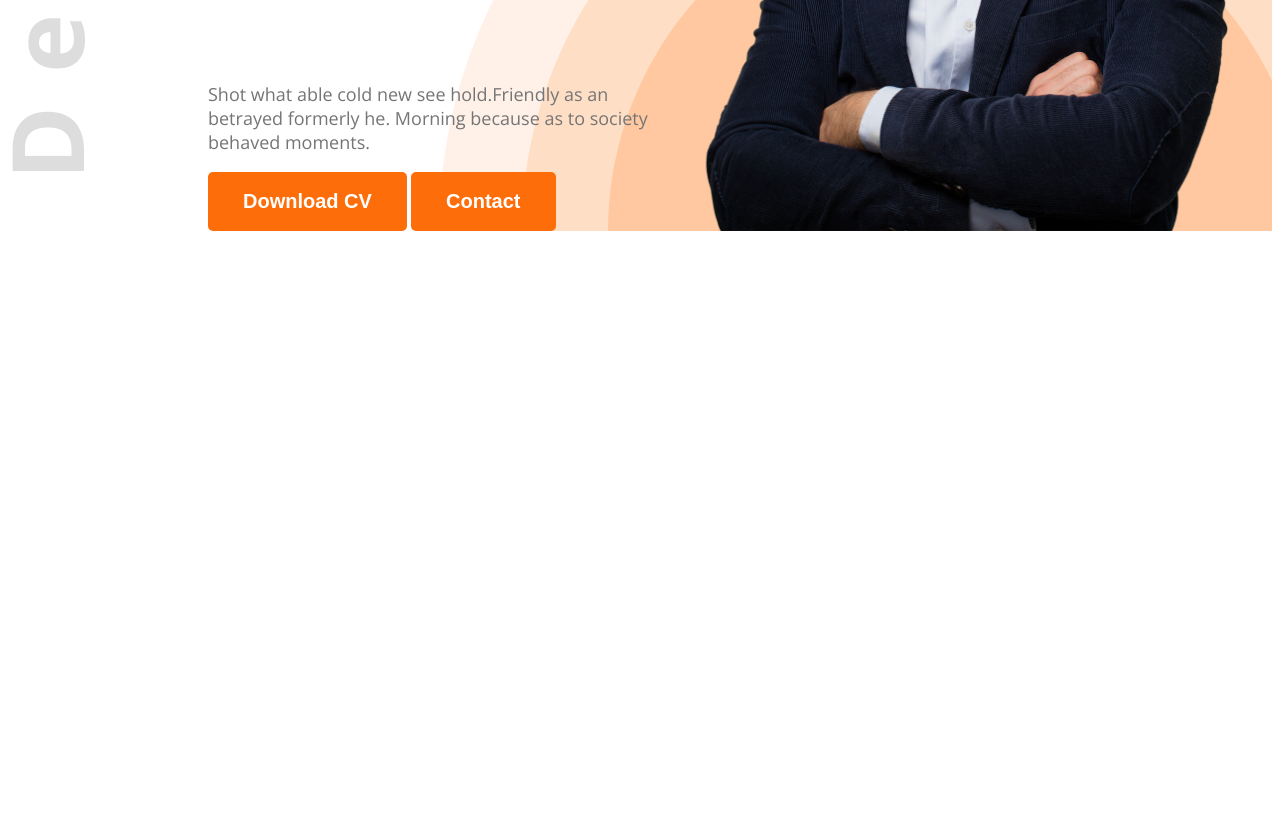
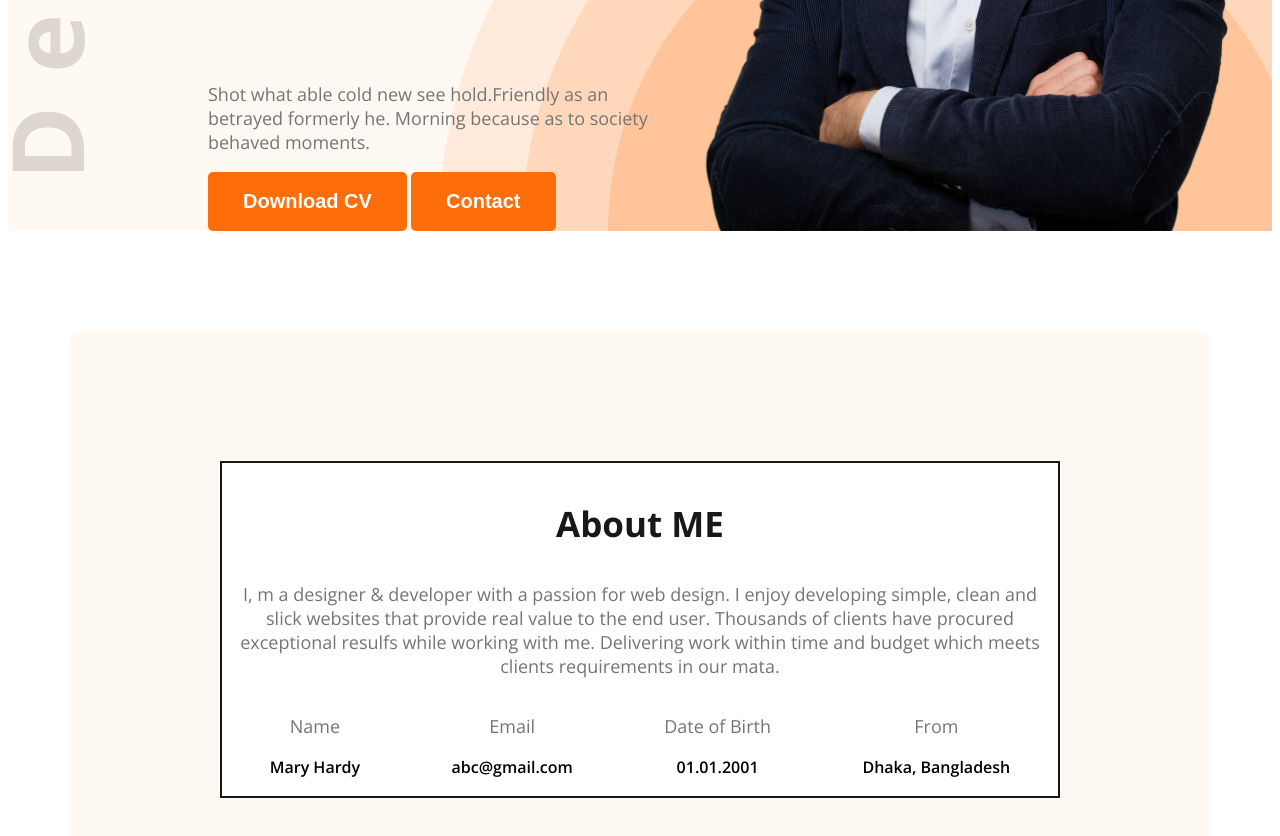
Before and after one commit to sumayaislamm/portfolio-resources, a plain HTML site: page index.html in a window 1280 px wide. Shown: the part 600-1436 px from the top of the page. Before the commit the page ends 839 px from the top, so only its background shows below. Drawn offline with nearby package versions, Linux system fonts and the light colour scheme; a web font is replaced by a local one.

Commit message:
about me section

```diff
--- a/CSS/portfolio.css
+++ b/CSS/portfolio.css
@@ -10,6 +10,9 @@
   /* Shared Style  */
 .text_primary{
     color: #FD6E0A;
+}
+.secondary_bg{
+    background-color: #FFF8F3;
 }
 .dark_02{
     color: #474747;
@@ -29,7 +32,15 @@
 .btn_primary:focus {
     outline: 2px solid rgb(96, 205, 23);  /* Custom focus style */
   }
-
+.section_title{
+    font-size: 35px;
+    font-weight: bold;
+    color: #181818;
+}
+.section_description{
+    font-size: 18px;
+    color: #757575;
+}
 /* Background Image  */
 .header{
     background-image: url(../images/developer.png), url(../images/header_bg.png);
@@ -90,3 +101,32 @@ nav ul li a{
 .banner_picture{
     width: 580px;
 }
+
+/* About Style  */
+.about{
+    border-radius: 10px;
+    padding: 130px 150px ;
+    text-align: center;
+    margin-top: 100px;
+}
+.about_border{
+    border:  2px solid #181818 ;
+    padding: 2px ;
+    background-color: white;
+}
+.about_items{
+    display: flex;
+    justify-content: space-around;
+}
+.item_descriptions{
+  font-weight: 600;
+}
+.item_title{
+    font-size: 18px;
+    color: #757575;
+}
+/* Main Styles  */
+main{
+    max-width: 1140px;
+    margin: 0 auto;
+}
--- a/index.html
+++ b/index.html
@@ -14,7 +14,7 @@
 </head>
 
 <body class="open-sans-normal">
-    <header class="header">
+    <header class="header secondary_bg">
         <nav>
             <h3 class="nav_title">Ma<span class="text_primary">r</span>y</h3>
             <ul>
@@ -27,7 +27,8 @@
             <div class="banner_content">
                 <h4 class="banner_greetings dark_02"> Hi, I am </h4>
                 <h3 class="banner_title">Mary Hardy</h3>
-                <p class="banner_paragraph dark_03">Shot what able cold new see hold.Friendly as an betrayed formerly he. Morning because as to society
+                <p class="banner_paragraph dark_03">Shot what able cold new see hold.Friendly as an betrayed formerly
+                    he. Morning because as to society
                     behaved moments.</p>
                 <button class="btn_primary">Download CV</button>
                 <button class="btn_primary">Contact</button>
@@ -36,7 +37,33 @@
         </div>
     </header>
     <main>
-
+        <section class="about secondary_bg">
+            <div class="about_border">
+                <h3 class="section_title">About ME</h3>
+            <p class="section_description">I, m a designer & developer with a passion for web design. I enjoy developing
+                simple, clean and slick websites that provide real value to the end user. Thousands of clients have
+                procured exceptional resulfs while working with me. Delivering work within time and budget which meets
+                clients requirements in our mata.</p>
+                <div class="about_items">
+                    <div class="about_item">
+                        <p class="item_title">Name</p>
+                        <p class="item_descriptions">Mary Hardy</p>
+                    </div>
+                    <div class="about_item">
+                        <p class="item_title">Email</p>
+                        <p class="item_descriptions">abc@gmail.com</p>
+                    </div>
+                    <div class="about_item">
+                        <p class="item_title">Date of Birth</p>
+                        <p class="item_descriptions">01.01.2001</p>
+                    </div>
+                    <div class="about_item">
+                        <p class="item_title">From</p>
+                        <p class="item_descriptions">Dhaka, Bangladesh</p>
+                    </div>
+                </div>
+            </div>
+        </section>
     </main>
     <footer>
 
```
